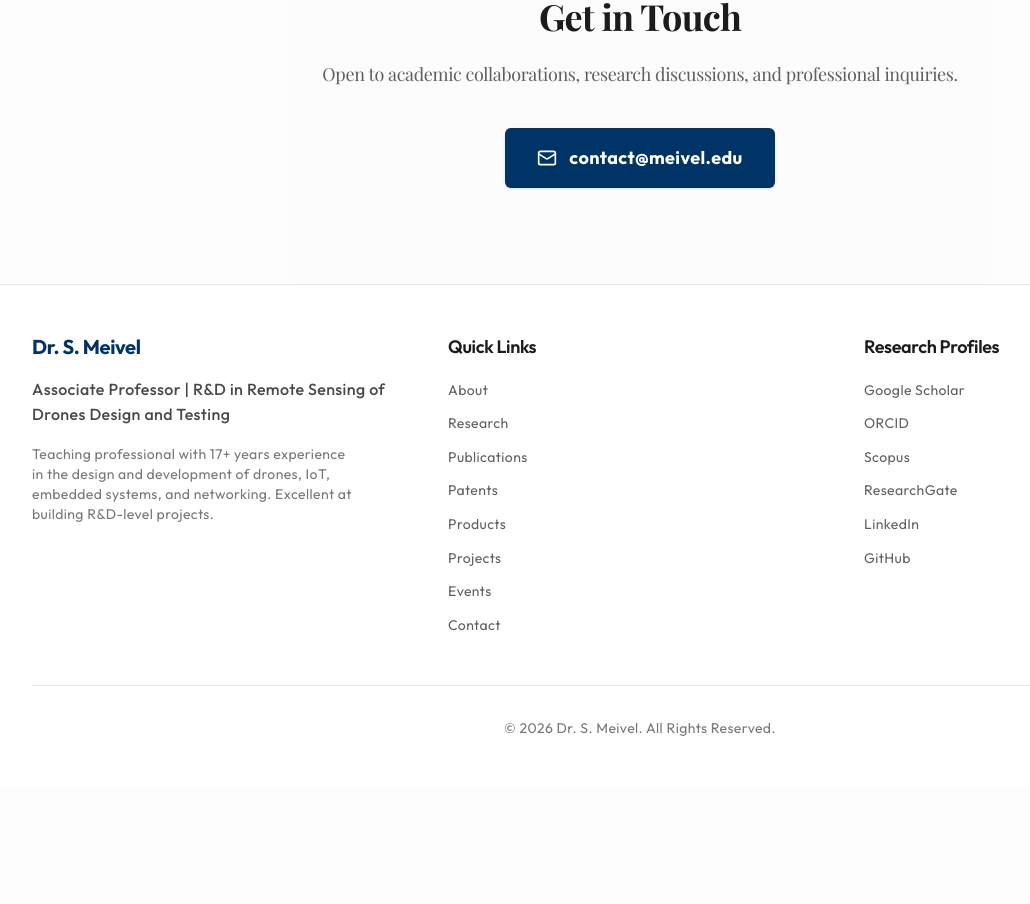
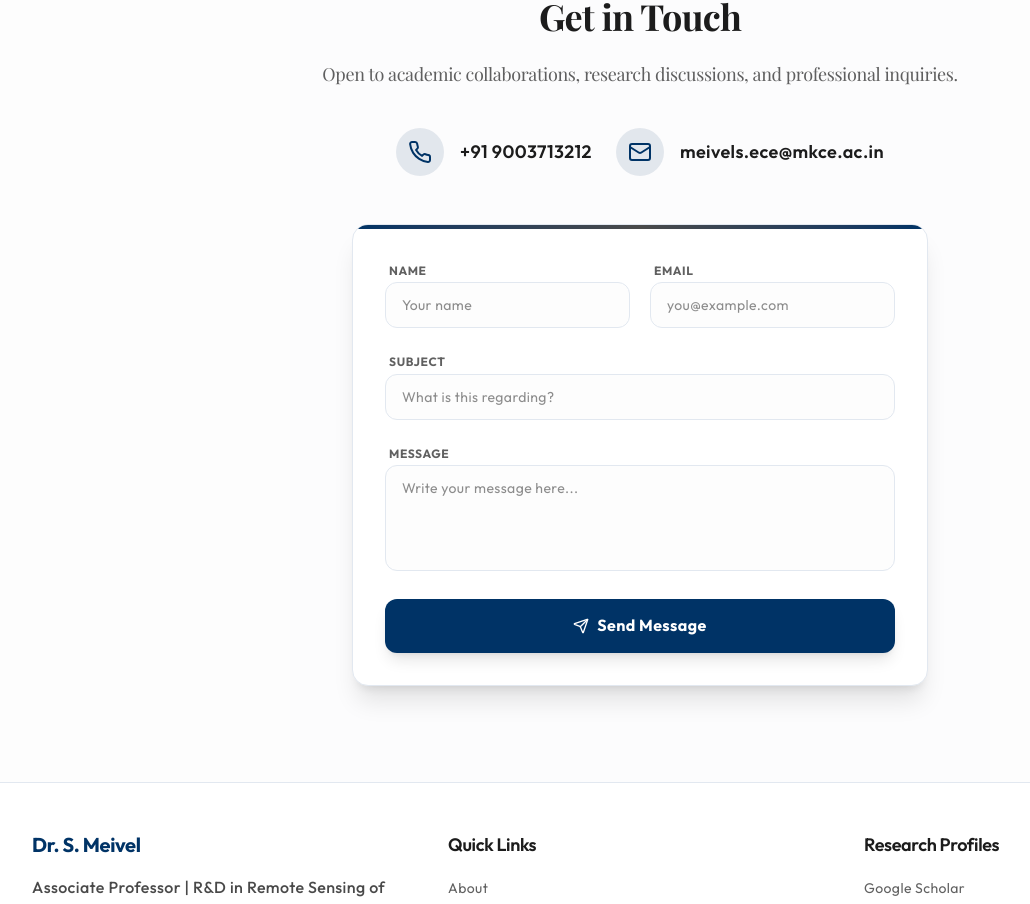
Before and after one commit to sachin183291-hub/meivelsir-website, a Next.js app: page / in a window 1280 px wide. Shown: the part 7513-8417 px from the top of the page, without its empty margins (0-1030 px from the left). Before the commit the page ends 8299 px from the top, so only its background shows below. Built offline with nearby package versions, Linux system fonts and the light colour scheme; a web font is replaced by a local one.

Commit message:
Update contact details and add working contact form

```diff
--- a/package.json
+++ b/package.json
@@ -13,6 +13,7 @@
     "framer-motion": "^13.1.0",
     "lucide-react": "^1.33.0",
     "next": "16.3.1",
+    "nodemailer": "^10.0.0",
     "prisma": "^5.22.0",
     "react": "19.2.8",
     "react-dom": "19.2.8"
@@ -20,6 +21,7 @@
   "devDependencies": {
     "@tailwindcss/postcss": "^4",
     "@types/node": "^20",
+    "@types/nodemailer": "^8.0.1",
     "@types/react": "^19",
     "@types/react-dom": "^19",
     "eslint": "^9",
--- /dev/null
+++ b/src/app/api/contact/route.ts
@@ -0,0 +1,58 @@
+import { NextResponse } from "next/server";
+import nodemailer from "nodemailer";
+
+export async function POST(req: Request) {
+  try {
+    const { name, email, subject, message } = await req.json();
+
+    if (!name || !email || !message) {
+      return NextResponse.json(
+        { error: "Name, email, and message are required fields" },
+        { status: 400 }
+      );
+    }
+
+    // Check if env vars are configured
+    if (!process.env.EMAIL_USER || !process.env.EMAIL_PASS) {
+      console.error("Missing EMAIL_USER or EMAIL_PASS environment variables");
+      return NextResponse.json(
+        { error: "Server configuration error: Email service is not fully set up. Please contact the administrator directly." },
+        { status: 500 }
+      );
+    }
+
+    const transporter = nodemailer.createTransport({
+      service: "gmail",
+      auth: {
+        user: process.env.EMAIL_USER,
+        pass: process.env.EMAIL_PASS,
+      },
+    });
+
+    const mailOptions = {
+      from: `"${name}" <${process.env.EMAIL_USER}>`,
+      to: process.env.EMAIL_USER, // Receive emails to the same account
+      replyTo: email,
+      subject: `Portfolio Contact: ${subject || "No Subject"} - from ${name}`,
+      html: `
+        <h3>New Contact Message from Portfolio</h3>
+        <p><strong>Name:</strong> ${name}</p>
+        <p><strong>Email:</strong> ${email}</p>
+        <p><strong>Subject:</strong> ${subject || "N/A"}</p>
+        <hr />
+        <h4>Message:</h4>
+        <p style="white-space: pre-wrap;">${message}</p>
+      `,
+    };
+
+    await transporter.sendMail(mailOptions);
+
+    return NextResponse.json({ success: true }, { status: 200 });
+  } catch (error: any) {
+    console.error("Error sending email:", error);
+    return NextResponse.json(
+      { error: "Failed to send the email. Please try again later." },
+      { status: 500 }
+    );
+  }
+}
--- a/src/app/page.tsx
+++ b/src/app/page.tsx
@@ -7,6 +7,7 @@ import { ArrowRight, BookOpen, Users, Award, Lightbulb, Mail, ChevronRight, File
 import { profileData, mockNews, mockExperience, mockAwards, mockResearchAreas, mockProjects } from "@/data/mockData";
 import { eventsData } from "@/data/eventsData";
 import MagneticButton from "@/components/ui/MagneticButton";
+import ContactForm from "@/components/ContactForm";
 
 const fdpCount = eventsData.filter(e => e.category === "FDP / STC / ISRO Course").length;
 
@@ -320,10 +321,23 @@ export default function Home() {
           Open to academic collaborations, research discussions, and professional inquiries.
         </p>
 
-        <a href="mailto:contact@meivel.edu" className="inline-flex items-center justify-center px-8 py-4 bg-primary text-primary-foreground rounded-md font-bold text-lg hover:bg-primary/90 transition-colors shadow-sm">
-          <Mail className="w-5 h-5 mr-3" />
-          contact@meivel.edu
-        </a>
+        <div className="flex flex-col sm:flex-row items-center justify-center gap-6 mb-12">
+          <a href="tel:+919003713212" className="flex items-center text-foreground hover:text-primary transition-colors">
+            <div className="w-12 h-12 rounded-full bg-primary/10 flex items-center justify-center mr-4 text-primary">
+              <svg xmlns="http://www.w3.org/2000/svg" width="24" height="24" viewBox="0 0 24 24" fill="none" stroke="currentColor" strokeWidth="2" strokeLinecap="round" strokeLinejoin="round"><path d="M22 16.92v3a2 2 0 0 1-2.18 2 19.79 19.79 0 0 1-8.63-3.07 19.5 19.5 0 0 1-6-6 19.79 19.79 0 0 1-3.07-8.67A2 2 0 0 1 4.11 2h3a2 2 0 0 1 2 1.72 12.84 12.84 0 0 0 .7 2.81 2 2 0 0 1-.45 2.11L8.09 9.91a16 16 0 0 0 6 6l1.27-1.27a2 2 0 0 1 2.11-.45 12.84 12.84 0 0 0 2.81.7A2 2 0 0 1 22 16.92z"></path></svg>
+            </div>
+            <span className="font-semibold text-lg">+91 9003713212</span>
+          </a>
+
+          <a href="mailto:meivels.ece@mkce.ac.in" className="flex items-center text-foreground hover:text-primary transition-colors">
+            <div className="w-12 h-12 rounded-full bg-primary/10 flex items-center justify-center mr-4 text-primary">
+              <Mail className="w-6 h-6" />
+            </div>
+            <span className="font-semibold text-lg">meivels.ece@mkce.ac.in</span>
+          </a>
+        </div>
+
+        <ContactForm />
       </section>
 
     </div>
--- /dev/null
+++ b/src/components/ContactForm.tsx
@@ -0,0 +1,111 @@
+"use client";
+
+import { useState } from "react";
+import { Send, CheckCircle2, AlertCircle } from "lucide-react";
+
+export default function ContactForm() {
+  const [formData, setFormData] = useState({ name: "", email: "", subject: "", message: "" });
+  const [status, setStatus] = useState<"idle" | "submitting" | "success" | "error">("idle");
+  const [errorMessage, setErrorMessage] = useState("");
+
+  const handleSubmit = async (e: React.FormEvent) => {
+    e.preventDefault();
+    setStatus("submitting");
+
+    try {
+      const res = await fetch("/api/contact", {
+        method: "POST",
+        headers: { "Content-Type": "application/json" },
+        body: JSON.stringify(formData),
+      });
+
+      if (res.ok) {
+        setStatus("success");
+        setFormData({ name: "", email: "", subject: "", message: "" });
+        setTimeout(() => setStatus("idle"), 5000);
+      } else {
+        const errorData = await res.json();
+        throw new Error(errorData.error || "Failed to send message");
+      }
+    } catch (err: any) {
+      console.error(err);
+      setStatus("error");
+      setErrorMessage(err.message || "An unexpected error occurred. Please try again later.");
+      setTimeout(() => setStatus("idle"), 8000);
+    }
+  };
+
+  return (
+    <div className="bg-card border border-border rounded-2xl shadow-xl p-6 sm:p-8 max-w-xl mx-auto w-full text-left relative overflow-hidden">
+      <div className="absolute top-0 left-0 w-full h-1 bg-gradient-to-r from-primary via-secondary to-primary" />
+
+      <form onSubmit={handleSubmit} className="space-y-5 relative z-10">
+        <div className="grid grid-cols-1 sm:grid-cols-2 gap-5">
+          <div className="space-y-1.5">
+            <label htmlFor="name" className="text-xs font-bold uppercase tracking-wider text-foreground/70 ml-1">Name</label>
+            <input
+              type="text" id="name" required
+              value={formData.name} onChange={(e) => setFormData({ ...formData, name: e.target.value })}
+              className="w-full bg-background border border-border rounded-xl px-4 py-3 text-sm focus:outline-none focus:ring-2 focus:ring-primary/50 transition-all"
+              placeholder="Your name"
+            />
+          </div>
+          <div className="space-y-1.5">
+            <label htmlFor="email" className="text-xs font-bold uppercase tracking-wider text-foreground/70 ml-1">Email</label>
+            <input
+              type="email" id="email" required
+              value={formData.email} onChange={(e) => setFormData({ ...formData, email: e.target.value })}
+              className="w-full bg-background border border-border rounded-xl px-4 py-3 text-sm focus:outline-none focus:ring-2 focus:ring-primary/50 transition-all"
+              placeholder="you@example.com"
+            />
+          </div>
+        </div>
+
+        <div className="space-y-1.5">
+          <label htmlFor="subject" className="text-xs font-bold uppercase tracking-wider text-foreground/70 ml-1">Subject</label>
+          <input
+            type="text" id="subject" required
+            value={formData.subject} onChange={(e) => setFormData({ ...formData, subject: e.target.value })}
+            className="w-full bg-background border border-border rounded-xl px-4 py-3 text-sm focus:outline-none focus:ring-2 focus:ring-primary/50 transition-all"
+            placeholder="What is this regarding?"
+          />
+        </div>
+
+        <div className="space-y-1.5">
+          <label htmlFor="message" className="text-xs font-bold uppercase tracking-wider text-foreground/70 ml-1">Message</label>
+          <textarea
+            id="message" required rows={4}
+            value={formData.message} onChange={(e) => setFormData({ ...formData, message: e.target.value })}
+            className="w-full bg-background border border-border rounded-xl px-4 py-3 text-sm focus:outline-none focus:ring-2 focus:ring-primary/50 transition-all resize-none"
+            placeholder="Write your message here..."
+          />
+        </div>
+
+        {status === "success" && (
+          <div className="p-4 bg-emerald-500/10 border border-emerald-500/20 rounded-xl flex items-start gap-3">
+            <CheckCircle2 className="w-5 h-5 text-emerald-500 shrink-0 mt-0.5" />
+            <p className="text-emerald-600 dark:text-emerald-400 text-sm">Message sent successfully! I will get back to you soon.</p>
+          </div>
+        )}
+
+        {status === "error" && (
+          <div className="p-4 bg-red-500/10 border border-red-500/20 rounded-xl flex items-start gap-3">
+            <AlertCircle className="w-5 h-5 text-red-500 shrink-0 mt-0.5" />
+            <p className="text-red-600 dark:text-red-400 text-sm">{errorMessage}</p>
+          </div>
+        )}
+
+        <button
+          type="submit" disabled={status === "submitting"}
+          className="w-full py-3.5 rounded-xl bg-primary text-primary-foreground font-bold hover:bg-primary/90 transition-all flex items-center justify-center gap-2 shadow-lg hover:shadow-xl disabled:opacity-70"
+        >
+          {status === "submitting" ? (
+            <span className="w-5 h-5 border-2 border-white/30 border-t-white rounded-full animate-spin" />
+          ) : (
+            <><Send className="w-4 h-4" /> Send Message</>
+          )}
+        </button>
+      </form>
+    </div>
+  );
+}
```
Also changed, not shown: 1 other file (tests, documents, lock files or other folders).
